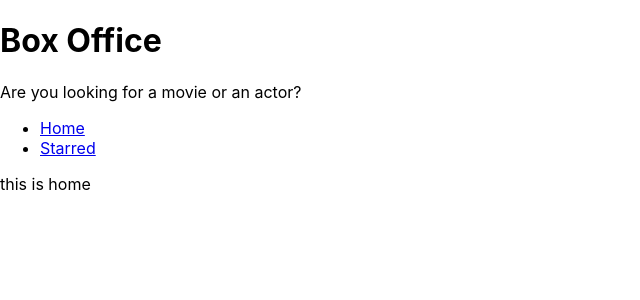
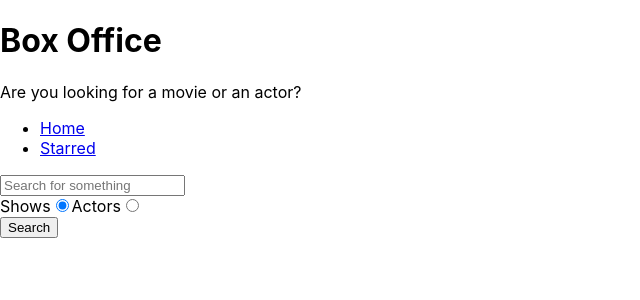
Before and after one commit to Rudra2541/box-office, a React (Create React App) app: page / in a window 1280 px wide. Shown: the top 300 px of the page, without its empty margins (0-640 px from the left). Built offline with nearby package versions, Linux system fonts and the light colour scheme.

Commit message:
Added show and Actor Cards

```diff
--- /dev/null
+++ b/src/components/actor/ActorCard.js
@@ -0,0 +1,16 @@
+import React from 'react';
+
+const ActorCard = ({ image, name, gender, country, birthday, deathday }) => (
+    <div>
+      <div>
+        <img src={image} alt="actor" />
+      </div>
+      <h1>
+        {name} {gender ? `(${gender})` : null}
+      </h1>
+      <p>{country ? `Comes from ${country}` : 'No country known'}</p>
+      {birthday ? <p>Born {birthday}</p> : null}
+      <p>{deathday ? `Died ${deathday}` : 'Alive'}</p>
+    </div>
+  );
+export default ActorCard;
--- /dev/null
+++ b/src/components/actor/ActorGrid.js
@@ -0,0 +1,22 @@
+import React from 'react';
+import ActorCard from './ActorCard';
+
+import IMAGE_NOT_FOUND from '../../images/not-found.png';
+
+const ActorGrid = ({ data }) => (
+    <div>
+      {data.map(({ person }) => (
+        <ActorCard
+          key={person.id}
+          name={person.name}
+          country={person.country ? person.country.name : null}
+          birthday={person.birthday}
+          deathday={person.deathday}
+          gender={person.gender}
+          image={person.image ? person.image.medium : IMAGE_NOT_FOUND}
+        />
+      ))}
+    </div>
+  );
+
+export default ActorGrid;
--- /dev/null
+++ b/src/components/show/ShowCard.js
@@ -0,0 +1,27 @@
+import React from 'react';
+import { Link } from 'react-router-dom';
+
+const ShowCard = ({ id, image, name, summary }) => {
+  const summaryAsText = summary
+    ? `${summary.split(' ').slice(0, 10).join(' ').replace(/<.+?>/g, '')}...`
+    : 'No description';
+
+  return (
+    <div>
+      <div>
+        <img src={image} alt="show" />
+      </div>
+
+      <h1>{name}</h1>
+
+      <p>{summaryAsText}</p>
+
+      <div>
+        <Link to={`/show/${id}`}>Read more</Link>
+        <button type="button">Star me</button>
+      </div>
+    </div>
+  );
+};
+
+export default ShowCard;
--- /dev/null
+++ b/src/components/show/ShowGrid.js
@@ -0,0 +1,20 @@
+import React from 'react';
+import ShowCard from './ShowCard';
+
+import IMAGE_NOT_FOUND from '../../images/not-found.png';
+
+const ShowGrid = ({ data }) => (
+    <div>
+      {data.map(({ show }) => (
+        <ShowCard
+          key={show.id}
+          id={show.id}
+          name={show.name}
+          image={show.image ? show.image.medium : IMAGE_NOT_FOUND}
+          summary={show.summary}
+        />
+      ))}
+    </div>
+  );
+
+export default ShowGrid;
--- /dev/null
+++ b/src/misc/config.js
@@ -0,0 +1,8 @@
+const API_BASE_URL = 'https://api.tvmaze.com';
+
+export async function apiGet(queryString) {
+  const response = await fetch(`${API_BASE_URL}${queryString}`).then(r =>
+    r.json()
+  );
+  return response;
+}
--- a/src/pages/Home.js
+++ b/src/pages/Home.js
@@ -1,6 +1,93 @@
-import React from 'react';
+import React, { useState } from 'react';
 import MainPageLayout from '../components/MainPageLayout';
+import { apiGet } from '../misc/config';
+import ShowGrid from '../components/show/ShowGrid';
+import ActorGrid from '../components/actor/ActorGrid';
 
-const Home = () => <MainPageLayout>this is home</MainPageLayout>;
+
+const Home = () => {
+  const [input, setInput] = useState('');
+  const [results, setResults] = useState(null);
+  const [searchOption, setSearchOption] = useState('shows');
+
+  const isShowsSearch = searchOption === 'shows';
+
+  const onSearch = () => {
+    apiGet(`/search/${searchOption}?q=${input}`).then(result => {
+      setResults(result);
+    });
+  };
+
+  const onInputChange = ev => {
+    setInput(ev.target.value);
+  };
+
+  const onKeyDown = ev => {
+    if (ev.keyCode === 13) {
+      onSearch();
+    }
+  };
+
+  const onRadioChange = ev => {
+    setSearchOption(ev.target.value);
+  };
+
+  const renderResults = () => {
+    if (results && results.length === 0) {
+      return <div>No results</div>;
+    }
+
+    if (results && results.length > 0) {
+      return results[0].show ? (
+        <ShowGrid data={results} />
+      ) : (
+        <ActorGrid data={results} />
+      );
+    }
+
+    return null;
+  };
+
+  return (
+    <MainPageLayout>
+      <input
+        type="text"
+        placeholder="Search for something"
+        onChange={onInputChange}
+        onKeyDown={onKeyDown}
+        value={input}
+      />
+
+      <div>
+        <label htmlFor="shows-search">
+          Shows
+          <input
+            id="shows-search"
+            type="radio"
+            value="shows"
+            checked={isShowsSearch}
+            onChange={onRadioChange}
+          />
+        </label>
+
+        <label htmlFor="actors-search">
+          Actors
+          <input
+            id="actors-search"
+            type="radio"
+            value="people"
+            checked={!isShowsSearch}
+            onChange={onRadioChange}
+          />
+        </label>
+      </div>
+
+      <button type="button" onClick={onSearch}>
+        Search
+      </button>
+      {renderResults()}
+    </MainPageLayout>
+  );
+};
 
 export default Home;
--- a/src/pages/Starred.js
+++ b/src/pages/Starred.js
@@ -1,6 +1,9 @@
 import React from 'react';
 import MainPageLayout from '../components/MainPageLayout';
 
-const Starred = () => <MainPageLayout>this is starred</MainPageLayout>;
+const Starred = () =>
+  <MainPageLayout>
+    this is starred
+  </MainPageLayout>;
 
 export default Starred;
```
Also changed, not shown: src/images/not-found.png (added), 1 other file (tests, documents, lock files or other folders).
